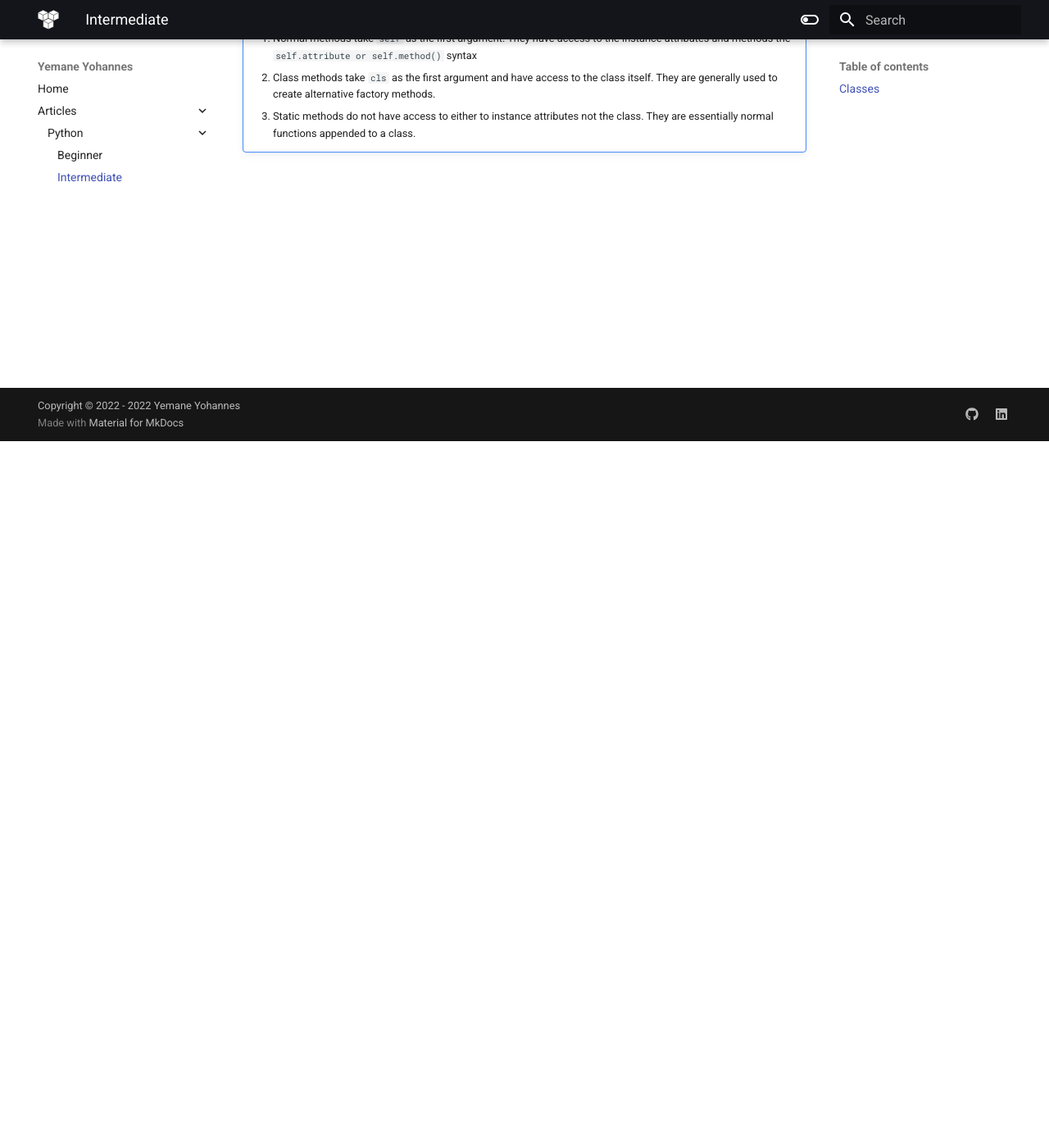
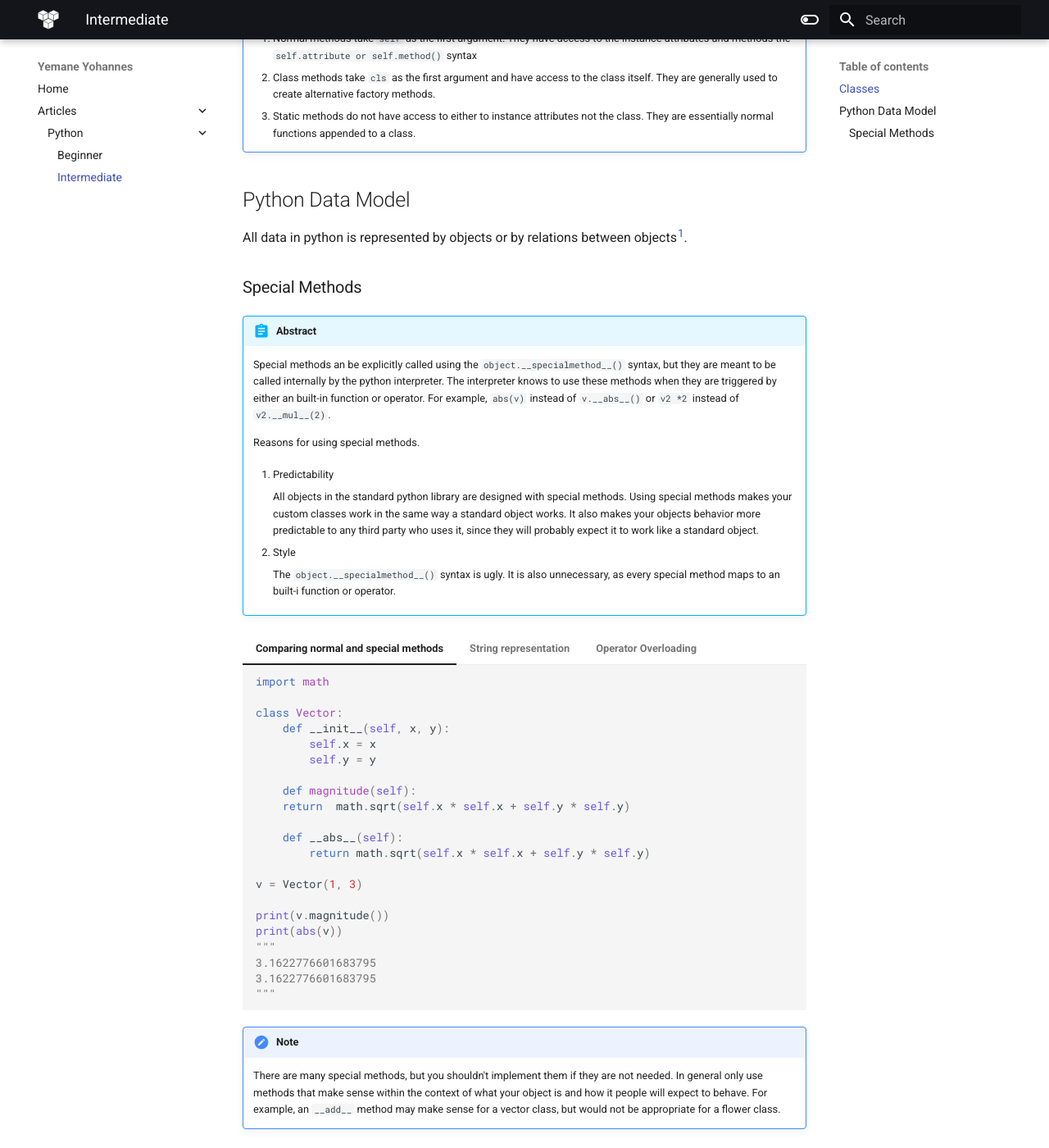
Before and after one commit to yemaney/yemaney.github.io, an MkDocs documentation site: the page built from docs/articles/Python/Intermediate.md, in a window 1280 px wide and 1400 px high, scrolled down 862 px. Shown: the whole window at 82% size. Built offline with MkDocs 1.6.1 and Material for MkDocs 9.7.7, drawn with Linux system fonts in a browser that asks for light colours.

Commit message:
📝 Python Intermediate PythonDataModel: v1.0.0

````diff
--- a/docs/articles/Python/Intermediate.md
+++ b/docs/articles/Python/Intermediate.md
@@ -93,3 +93,107 @@ Classes in python act as an instruction set, that `define the structure and beha
     1. Normal methods take `self` as the first argument. They have access to the instance attributes and methods the `self.attribute or self.method()` syntax
     2. Class methods take `cls` as the first argument and have access to the class itself. They are generally used to create alternative factory methods.
     3. Static methods do not have access to either to instance attributes not the class. They are essentially normal functions appended to a class.
+
+## Python Data Model
+All data in python is represented by objects or by relations between objects<sup>[1](https://docs.python.org/3/reference/datamodel.html)</sup>.
+### Special Methods
+
+!!! abstract
+
+    Special methods an be explicitly called using the `object.__specialmethod__()` syntax, but they are meant to be called internally by the python interpreter. The interpreter knows to use these methods when they are triggered by either an built-in function or operator. For example, `abs(v)` instead of `v.__abs__()` or `v2 *2` instead of `v2.__mul__(2)`.
+
+    Reasons for using special methods.
+
+    1. Predictability
+
+        All objects in the standard python library are designed with special methods. Using special methods makes your custom classes work in the same way a standard object works. It also makes your objects behavior more predictable to any third party who uses it, since they will probably expect it to work like a standard object.
+
+    2. Style
+
+        The `object.__specialmethod__()` syntax is ugly. It is also unnecessary, as every special method maps to an built-i function or operator.
+
+=== "Comparing normal and special methods"
+
+    ``` py
+    import math
+
+    class Vector:
+        def __init__(self, x, y):
+            self.x = x
+            self.y = y
+
+        def magnitude(self):
+        return  math.sqrt(self.x * self.x + self.y * self.y)
+
+        def __abs__(self):
+            return math.sqrt(self.x * self.x + self.y * self.y)
+
+    v = Vector(1, 3)
+
+    print(v.magnitude())
+    print(abs(v))
+    """
+    3.1622776601683795
+    3.1622776601683795
+    """
+    ```
+=== "String representation"
+
+    ``` py
+    import math
+
+    class Vector:
+        def __init__(self, x: float, y: float):
+            self.x = x
+            self.y = y
+
+        def __repr__(self):
+            return f"Vector({self.x} , {self.y})"
+
+    v = Vector(1, 3)
+
+    print(v)
+    """
+    Vector(1 , 3)
+    """
+    ```
+=== "Operator Overloading"
+
+    ```py
+    from __future__ import annotations
+
+
+    class Vector:
+        def __init__(self, x: float, y: float):
+            self.x = x
+            self.y = y
+
+        def __repr__(self):
+            return f"Vector({self.x} , {self.y})"
+
+        def __eq__(self, __o: Vector) -> bool:
+            return self.x == __o.x and self.y == __o.y
+
+        def __mul__(self, other: float):
+            return Vector(self.x * other, self.y * other)
+
+
+    v1 = Vector(2, 4)
+    v2 = Vector(1, 2)
+    v3 = v2 * 2
+
+    print(f"{v1}, {v2}")
+    print(v1 == v2)
+    print(f"{v1}, {v2}, {v3}")
+    print(v1 == v3)
+    """
+    Vector(2 , 4), Vector(1 , 2)
+    False
+    Vector(2 , 4), Vector(1 , 2), Vector(2 , 4)
+    True
+    """
+    ```
+
+!!! note
+
+    There are many special methods, but you shouldn't implement them if they are not needed. In general only use methods that make sense within the context of what your object is and how it people will expect to behave. For example, an `__add__` method may make sense for a vector class, but would not be appropriate for a flower class.
````
